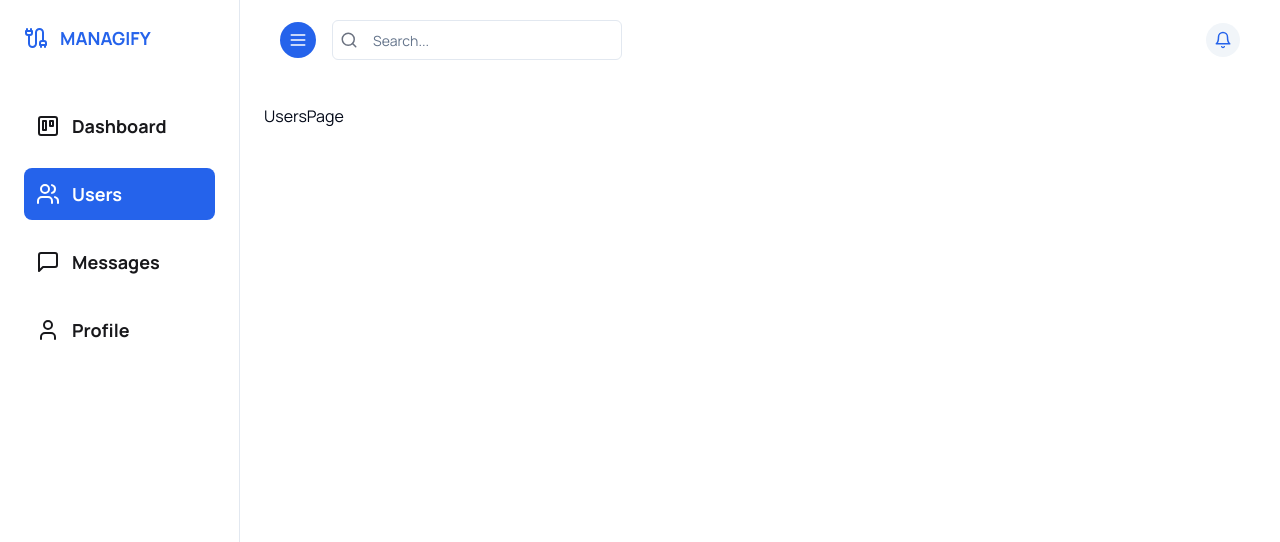
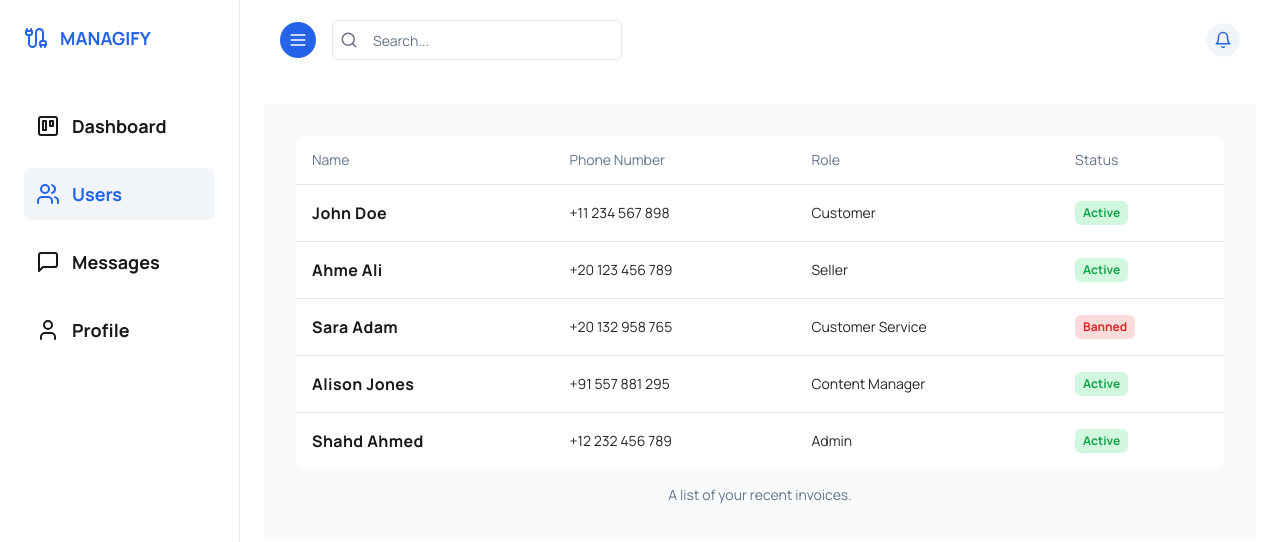
Before and after one commit to mohammed3895/managify, a Next.js app: page /users in a window 1280 px wide. Shown: the top 542 px of the page. Built offline with nearby package versions, Linux system fonts and the light colour scheme.

Commit message:
edit auth routes

```diff
--- a/app/(auth)/sign-in/page.tsx
+++ b/app/(auth)/sign-in/page.tsx
@@ -1,7 +1,8 @@
+import { SignIn } from "@clerk/nextjs";
 import React from "react";
 
 const SignInPage = () => {
-  return <div>SignInPage</div>;
+  return <SignIn />;
 };
 
 export default SignInPage;
--- a/app/(auth)/sign-up/page.tsx
+++ b/app/(auth)/sign-up/page.tsx
@@ -1,7 +1,8 @@
+import { SignUp } from "@clerk/nextjs";
 import React from "react";
 
 const SignUpPage = () => {
-  return <div>SignUpPage</div>;
+  return <SignUp />;
 };
 
 export default SignUpPage;
--- a/app/(root)/users/page.tsx
+++ b/app/(root)/users/page.tsx
@@ -1,7 +1,65 @@
 import React from "react";
+import {
+  Table,
+  TableBody,
+  TableCaption,
+  TableCell,
+  TableHead,
+  TableHeader,
+  TableRow,
+} from "@/components/ui/table";
+import { UserList } from "@/constants/users";
+import { cn } from "@/lib/utils";
 
 const UsersPage = () => {
-  return <div>UsersPage</div>;
+  return (
+    <div className="w-full p-8 bg-gray-50">
+      <Table className="w-full p-8 bg-white rounded-lg">
+        <TableCaption>A list of your recent invoices.</TableCaption>
+        <TableHeader>
+          <TableRow>
+            <TableHead>Name</TableHead>
+            <TableHead>Phone Number</TableHead>
+            <TableHead>Role</TableHead>
+            <TableHead>Status</TableHead>
+          </TableRow>
+        </TableHeader>
+        <TableBody>
+          {UserList.map((user, i) => (
+            <TableRow key={i}>
+              <TableCell>
+                <h1 className="text-base font-semibold tracking-wide capitalize text-zinc-900">
+                  {user.name}
+                </h1>
+              </TableCell>
+              <TableCell className="text-sm font-medium capitalize text-zinc-800">
+                {user.phoneNumber}
+              </TableCell>
+              <TableCell>
+                <h3 className="text-sm font-medium capitalize text-zinc-800">
+                  {user.role}
+                </h3>
+              </TableCell>
+              <TableCell>
+                <div
+                  className={cn(
+                    "px-2 py-1 rounded-md text-xs w-fit font-semibold capitalize",
+                    {
+                      "text-green-600 bg-green-400/25":
+                        user.status === "active",
+                    },
+                    { "text-red-600 bg-red-400/25": user.status === "banned" }
+                  )}
+                >
+                  {user.status}
+                </div>
+              </TableCell>
+            </TableRow>
+          ))}
+        </TableBody>
+      </Table>
+    </div>
+  );
 };
 
 export default UsersPage;
--- a/app/globals.css
+++ b/app/globals.css
@@ -47,7 +47,6 @@
     --border: 217.2 32.6% 17.5%;
     --input: 217.2 32.6% 17.5%;
     --ring: 224.3 76.3% 48%;
-    --sidebar-width: 15rem;
   }
 }
 
--- a/components/AnalyticsPage.tsx
+++ b/components/AnalyticsPage.tsx
@@ -3,7 +3,7 @@ import React from "react";
 
 const AnalyticsPage = () => {
   return (
-    <div className="flex items-center justify-between gap-8 w-full">
+    <div className="flex flex-col lg:flex-row items-center justify-between gap-8 w-full">
       {Analytics.map((item, i) => (
         <div
           key={i}
--- a/components/shared/Navbar/Navbar.tsx
+++ b/components/shared/Navbar/Navbar.tsx
@@ -5,7 +5,7 @@ import LeftNavItems from "./RightNavItems";
 const Navbar = () => {
   return (
     <div className="ml-[var(--sidebar-width)] p-4 flex items-center w-[calc(100% - var(--sidebar-width))]">
-      <div className="p-6 h-12 rounded-lg flex-row-between w-full">
+      <div className="p-6 h-12 rounded-lg flex-row-between hidden lg:flex w-full">
         <RightNavItems />
         <LeftNavItems />
       </div>
--- a/components/shared/Sidebar/SideBar.tsx
+++ b/components/shared/Sidebar/SideBar.tsx
@@ -10,7 +10,7 @@ const SideBar = () => {
   const pathname = usePathname();
 
   return (
-    <aside className="bg-white border-r w-[var(--sidebar-width)] h-screen fixed p-6 flex flex-col items-start justify-between">
+    <aside className="bg-white border-r w-[var(--sidebar-width)] h-screen fixed p-6 flex flex-col items-start justify-between z-50 overflow-hidden">
       {/* TAB LIST */}
       <div className="w-full flex flex-col gap-4 text-base font-medium leading-5 text-gray-700">
         <Logo />
@@ -22,8 +22,8 @@ const SideBar = () => {
               key={tab.href}
               href={tab.href}
               className={cn(
-                "w-full flex items-center justify-start gap-3 p-3 rounded-lg text-lg font-semibold text-zinc-900 hover:text-white hover:bg-primary transition-colors",
-                { "bg-primary text-white": isActiveTab }
+                "w-full flex items-center justify-start gap-3 p-3 rounded-lg text-lg font-semibold text-zinc-900  hover:bg-accent transition-colors",
+                { "bg-accent text-primary": isActiveTab }
               )}
             >
               <tab.icon />
--- /dev/null
+++ b/constants/users.ts
@@ -0,0 +1,42 @@
+export const UserList = [
+  {
+    name: "John doe",
+    email: "john@doe.com",
+    photoUrl: "",
+    phoneNumber: "+11 234 567 898",
+    role: "Customer",
+    status: "active",
+  },
+  {
+    name: "Ahme Ali",
+    email: "ahmed@ali.com",
+    photoUrl: "",
+    phoneNumber: "+20 123 456 789",
+    role: "seller",
+    status: "active",
+  },
+  {
+    name: "sara adam",
+    email: "sara@adam.com",
+    photoUrl: "",
+    phoneNumber: "+20 132 958 765",
+    role: "customer service",
+    status: "banned",
+  },
+  {
+    name: "alison  jones",
+    email: "alison@jones.com",
+    photoUrl: "",
+    phoneNumber: "+91 557 881 295",
+    role: "content manager",
+    status: "active",
+  },
+  {
+    name: "shahd ahmed",
+    email: "shahd@ahmed.com",
+    photoUrl: "",
+    phoneNumber: "+12 232 456 789",
+    role: "admin",
+    status: "active",
+  },
+];
```
